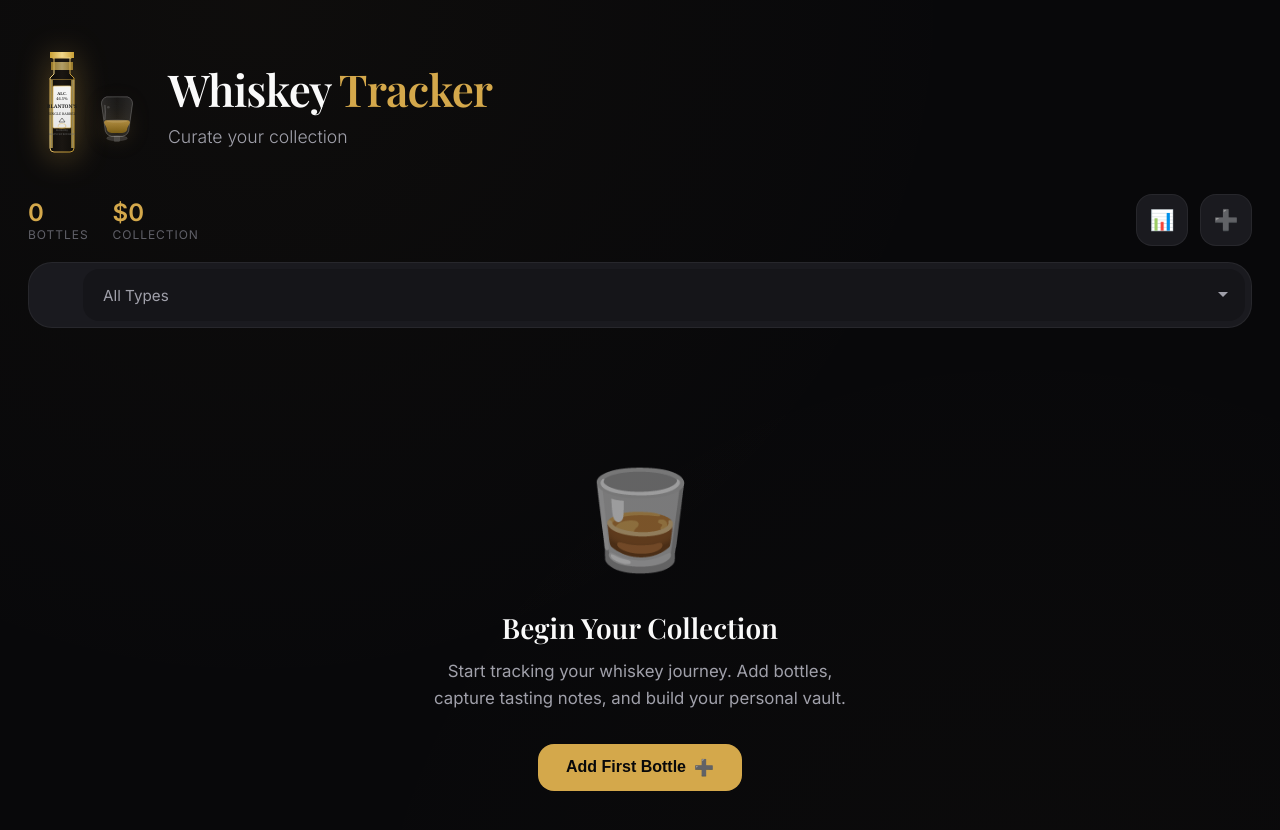
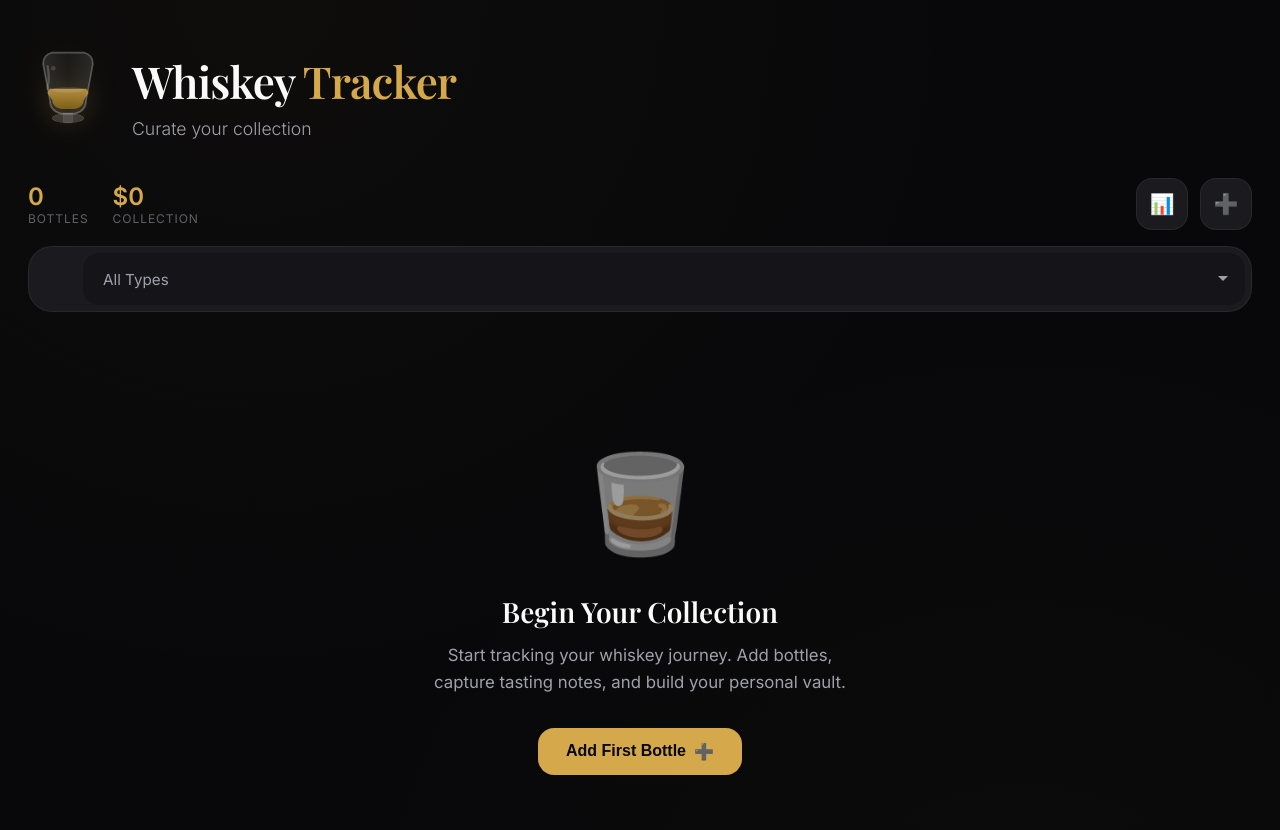
Before and after one commit to dustonanthony1-clawbot/whiskey-tracker, a plain HTML site: page index.html in a window 1280 px wide. Drawn offline with nearby package versions, Linux system fonts and the light colour scheme.

Commit message:
Remove bottle SVG, enlarge Glencairn glass, center rating stars on cards

```diff
--- a/index.html
+++ b/index.html
@@ -17,66 +17,8 @@
     <header>
       <div class="hero">
         <div class="logo-graphics">
-          <!-- Blanton's-style bourbon bottle SVG -->
-          <svg class="bottle-svg" viewBox="0 0 52 110" fill="none" xmlns="http://www.w3.org/2000/svg">
-            <defs>
-              <linearGradient id="bottleGold" x1="0%" y1="0%" x2="100%" y2="100%">
-                <stop offset="0%" style="stop-color:#d4a84b"/>
-                <stop offset="40%" style="stop-color:#f0d78c"/>
-                <stop offset="60%" style="stop-color:#d4a84b"/>
-                <stop offset="100%" style="stop-color:#b8922e"/>
-              </linearGradient>
-              <linearGradient id="bottleDark" x1="0%" y1="0%" x2="100%" y2="0%">
-                <stop offset="0%" style="stop-color:#0f0d0a"/>
-                <stop offset="50%" style="stop-color:#1a1612"/>
-                <stop offset="100%" style="stop-color:#0f0d0a"/>
-              </linearGradient>
-              <linearGradient id="labelBg" x1="0%" y1="0%" x2="0%" y2="100%">
-                <stop offset="0%" style="stop-color:#f5f5f5"/>
-                <stop offset="100%" style="stop-color:#e8e8e8"/>
-              </linearGradient>
-              <linearGradient id="foilWrap" x1="0%" y1="0%" x2="100%" y2="0%">
-                <stop offset="0%" style="stop-color:#c9a035"/>
-                <stop offset="50%" style="stop-color:#f0d78c"/>
-                <stop offset="100%" style="stop-color:#c9a035"/>
-              </linearGradient>
-              <!-- Blur filter for text -->
-              <filter id="textBlur" x="-20%" y="-20%" width="140%" height="140%">
-                <feGaussianBlur in="SourceGraphic" stdDeviation="0.4"/>
-              </filter>
-            </defs>
-            <!-- Foil cap at top -->
-            <ellipse cx="26" cy="8" rx="12" ry="4" fill="url(#foilWrap)"/>
-            <rect x="14" y="4" width="24" height="6" fill="url(#foilWrap)"/>
-            <!-- Bottle neck -->
-            <path d="M18 10 L18 26 L14 30 L14 32 L38 32 L38 30 L34 26 L34 10 Z" fill="url(#bottleDark)" stroke="url(#bottleGold)" stroke-width="1"/>
-            <!-- Foil neck wrap -->
-            <rect x="15" y="14" width="22" height="8" fill="url(#foilWrap)" opacity="0.7"/>
-            <!-- Bottle shoulder/sides -->
-            <path d="M14 32 L14 100 Q14 104 18 104 L34 104 Q38 104 38 100 L38 32" fill="url(#bottleDark)" stroke="url(#bottleGold)" stroke-width="1"/>
-            <!-- Gold foil on sides -->
-            <rect x="14" y="32" width="3" height="68" fill="url(#foilWrap)" opacity="0.6"/>
-            <rect x="35" y="32" width="3" height="68" fill="url(#foilWrap)" opacity="0.6"/>
-            <!-- White/cream label -->
-            <rect x="17" y="38" width="18" height="42" rx="1" fill="url(#labelBg)"/>
-            <!-- Gold border on label -->
-            <rect x="17" y="38" width="18" height="42" rx="1" fill="none" stroke="url(#bottleGold)" stroke-width="0.75"/>
-            <!-- All text with blur filter -->
-            <g filter="url(#textBlur)">
-              <text x="26" y="47" font-family="Georgia, serif" font-size="4" fill="#1a1a1a" text-anchor="middle" font-weight="bold">ALC.</text>
-              <text x="26" y="52" font-family="Georgia, serif" font-size="4" fill="#1a1a1a" text-anchor="middle">46.5%</text>
-              <text x="26" y="60" font-family="Georgia, serif" font-size="5" fill="#1a1a1a" text-anchor="middle" font-weight="bold">BLANTON'S</text>
-              <text x="26" y="67" font-family="Georgia, serif" font-size="3.5" fill="#1a1a1a" text-anchor="middle">SINGLE BARREL</text>
-              <text x="26" y="83" font-family="Georgia, serif" font-size="2.5" fill="#666" text-anchor="middle">Bottled by</text>
-              <text x="26" y="87" font-family="Georgia, serif" font-size="2.5" fill="#666" text-anchor="middle">KENTUCKY BOURBON</text>
-            </g>
-            <!-- Triangle symbol (kept sharp) -->
-            <polygon points="26,70 23,74 29,74" fill="none" stroke="#1a1a1a" stroke-width="0.5"/>
-            <!-- Horse emblem (simplified knight) -->
-            <ellipse cx="26" cy="78" rx="4" ry="2.5" fill="none" stroke="url(#bottleGold)" stroke-width="0.5"/>
-          </svg>
-          <!-- Glencairn glass SVG (half full) -->
-          <svg class="glass-svg" viewBox="0 0 44 60" fill="none" xmlns="http://www.w3.org/2000/svg">
+          <!-- Glencairn glass SVG (half full) - larger -->
+          <svg class="glass-svg" viewBox="0 0 56 76" fill="none" xmlns="http://www.w3.org/2000/svg">
             <defs>
               <linearGradient id="whiskeyFill" x1="0%" y1="0%" x2="0%" y2="100%">
                 <stop offset="0%" style="stop-color:#d4a84b;stop-opacity:0.9"/>
@@ -89,19 +31,19 @@
               </linearGradient>
             </defs>
             <!-- Glass bowl - wider at top, narrower at bottom (Glencairn shape) -->
-            <path d="M4 10 Q4 4 10 2 L34 2 Q40 4 40 10 L36 38 Q36 46 28 48 L16 48 Q8 46 8 38 Z" fill="url(#glassBody)" stroke="rgba(255,255,255,0.25)" stroke-width="1"/>
+            <path d="M6 14 Q6 6 14 4 L42 4 Q50 6 50 14 L44 46 Q44 56 34 58 L22 58 Q12 56 12 46 Z" fill="url(#glassBody)" stroke="rgba(255,255,255,0.25)" stroke-width="1.5"/>
             <!-- Whiskey (half full - amber liquid) -->
-            <path d="M7 32 Q7 30 9 29 L35 29 Q37 30 37 32 L34 38 Q34 43 28 44 L16 44 Q10 43 10 38 Z" fill="url(#whiskeyFill)" opacity="0.88"/>
+            <path d="M10 40 Q10 38 12 36 L44 36 Q46 38 46 40 L42 46 Q42 52 34 54 L22 54 Q14 52 14 46 Z" fill="url(#whiskeyFill)" opacity="0.88"/>
             <!-- Liquid surface shine -->
-            <ellipse cx="22" cy="30" rx="12" ry="2" fill="rgba(255,255,255,0.1)"/>
+            <ellipse cx="28" cy="37" rx="14" ry="2.5" fill="rgba(255,255,255,0.1)"/>
             <!-- Glass base plate -->
-            <ellipse cx="22" cy="50" rx="12" ry="3" fill="rgba(255,255,255,0.15)" stroke="rgba(255,255,255,0.2)" stroke-width="0.5"/>
+            <ellipse cx="28" cy="62" rx="14" ry="4" fill="rgba(255,255,255,0.15)" stroke="rgba(255,255,255,0.2)" stroke-width="0.5"/>
             <!-- Stem -->
-            <rect x="19" y="48" width="6" height="6" fill="rgba(255,255,255,0.1)" stroke="rgba(255,255,255,0.15)" stroke-width="0.5"/>
+            <rect x="24" y="58" width="8" height="8" fill="rgba(255,255,255,0.1)" stroke="rgba(255,255,255,0.15)" stroke-width="0.5"/>
             <!-- Shine reflection on glass -->
-            <path d="M8 12 Q9 20 8 28" stroke="rgba(255,255,255,0.2)" stroke-width="1.5" fill="none" stroke-linecap="round"/>
+            <path d="M10 16 Q12 26 10 36" stroke="rgba(255,255,255,0.2)" stroke-width="2" fill="none" stroke-linecap="round"/>
             <!-- Small highlight -->
-            <circle cx="12" cy="14" r="1.5" fill="rgba(255,255,255,0.15)"/>
+            <circle cx="15" cy="18" r="2" fill="rgba(255,255,255,0.15)"/>
           </svg>
         </div>
         <div class="hero-text">
--- a/styles.css
+++ b/styles.css
@@ -65,17 +65,11 @@ header .logo-graphics {
   gap: 10px;
 }
 
-header .bottle-svg {
-  width: 52px;
-  height: 110px;
-  filter: drop-shadow(0 4px 16px rgba(212, 168, 75, 0.4));
-}
-
 header .glass-svg {
-  width: 38px;
-  height: 54px;
-  margin-bottom: 10px;
-  filter: drop-shadow(0 2px 10px rgba(212, 168, 75, 0.25));
+  width: 64px;
+  height: 86px;
+  margin-bottom: 8px;
+  filter: drop-shadow(0 4px 14px rgba(212, 168, 75, 0.35));
 }
 
 header .hero-text {
@@ -340,22 +334,21 @@ header .stat-label {
 
 .whiskey-card .card-footer {
   display: flex;
-  justify-content: center;
+  flex-direction: column;
   align-items: center;
-  gap: 12px;
-  padding-top: 12px;
-  padding-bottom: 4px;
+  gap: 10px;
+  padding-top: 14px;
+  padding-bottom: 6px;
   border-top: 1px solid var(--border);
-  flex-wrap: wrap;
 }
 
 .whiskey-card .rating {
   display: flex;
-  gap: 2px;
+  gap: 4px;
 }
 
 .whiskey-card .rating .star {
-  font-size: 0.9rem;
+  font-size: 1.1rem;
   color: var(--accent);
 }
 
```
